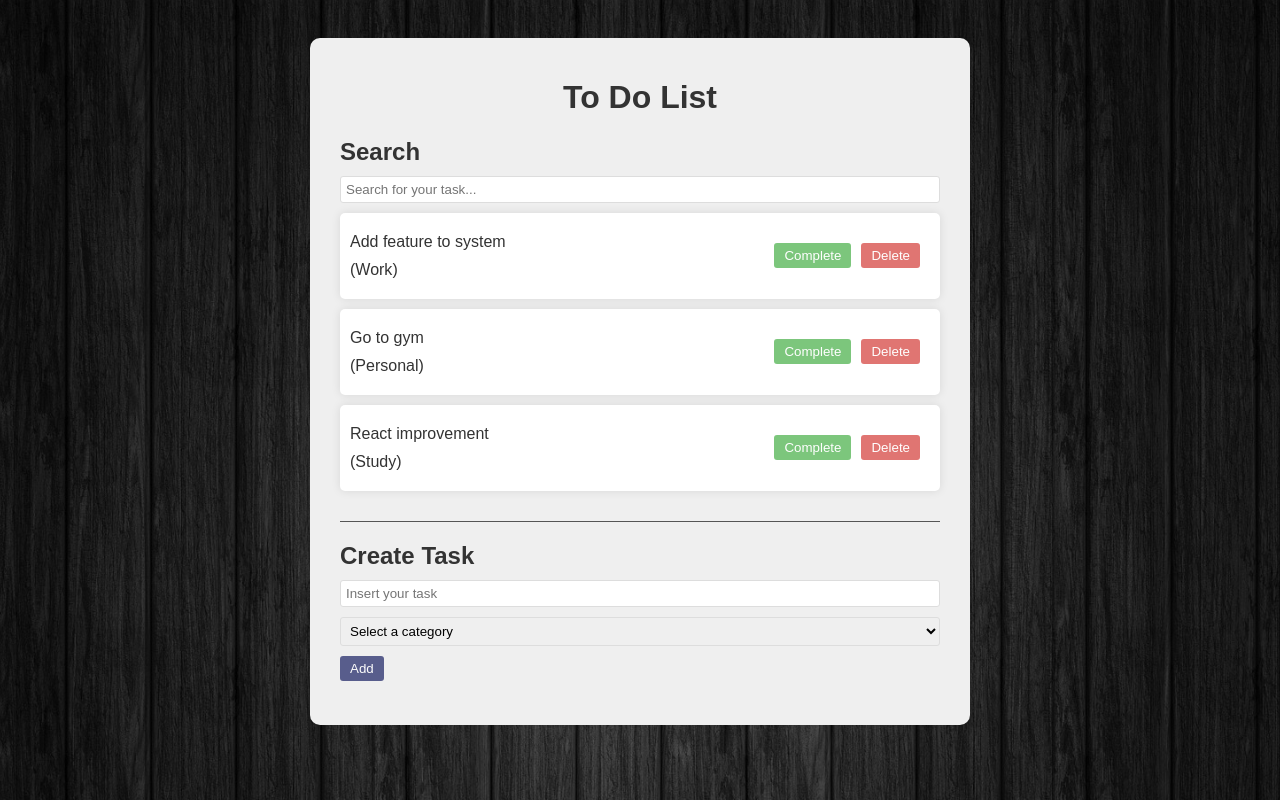
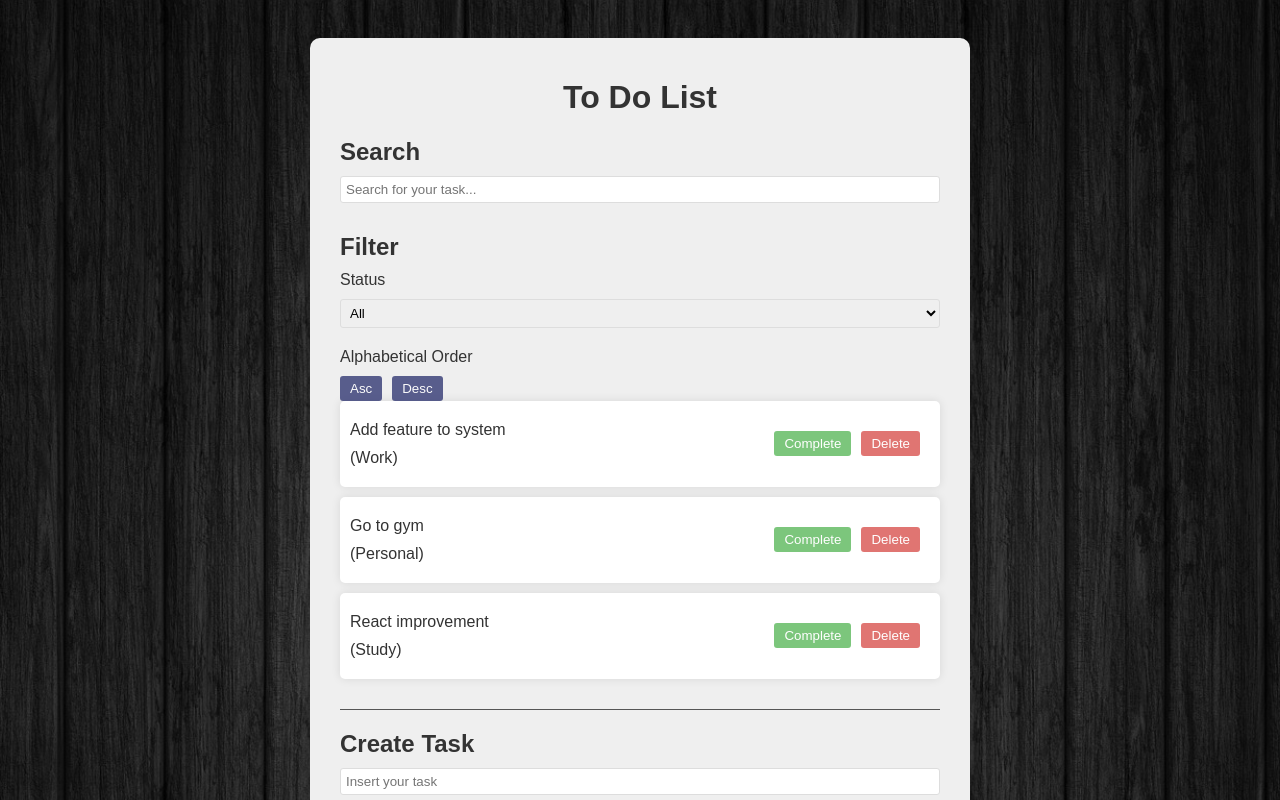
Before and after one commit to matheusnajjar/todo-list, a React (Vite) app: page / in a window 1280 px wide. Shown: the top 800 px of the page. Built offline with nearby package versions, Linux system fonts and the light colour scheme.

Commit message:
feat: adds the filter through all/completed/ incomplete feature

```diff
--- a/src/App.jsx
+++ b/src/App.jsx
@@ -3,6 +3,7 @@
 import Todo from './components/Todo';
 import TodoForm from './components/TodoForm';
 import Search from './components/Search';
+import Filter from './components/FIlter';
 
 function App() {
   const [todos, setTodos] = useState([
@@ -27,6 +28,8 @@
   ]);
 
   const [search, setSearch] = useState('');
+  const [filter, setFilter] = useState('All');
+  const [sort, setSort] = useState('Asc');
 
   const addTodo = (text, category) => {
     const newTodos = [
@@ -62,8 +65,16 @@
     <div className="app">
       <h1>To Do List</h1>
       <Search search={search} setSearch={setSearch} />
+      <Filter filter={filter} setFilter={setFilter} />
       <div className="todo-list">
         {todos
+          .filter((todo) =>
+            filter === 'All'
+              ? true
+              : filter === 'Completed'
+              ? todo.isCompleted
+              : !todo.isCompleted
+          )
           .filter((todo) =>
             todo.text.toLowerCase().includes(search.toLowerCase())
           )
--- /dev/null
+++ b/src/components/FIlter.jsx
@@ -0,0 +1,24 @@
+const Filter = ({ filter, setFilter }) => {
+  return (
+    <div className="filter">
+      <h2>Filter</h2>
+      <div className="filter-options">
+        <div>
+          <p>Status</p>
+          <select value={filter} onChange={(e) => setFilter(e.target.value)}>
+            <option value="All">All</option>
+            <option value="Completed">Completed</option>
+            <option value="Incomplete">Incomplete</option>
+          </select>
+        </div>
+        <div>
+          <p>Alphabetical Order</p>
+          <button>Asc</button>
+          <button>Desc</button>
+        </div>
+      </div>
+    </div>
+  );
+};
+
+export default Filter;
```
